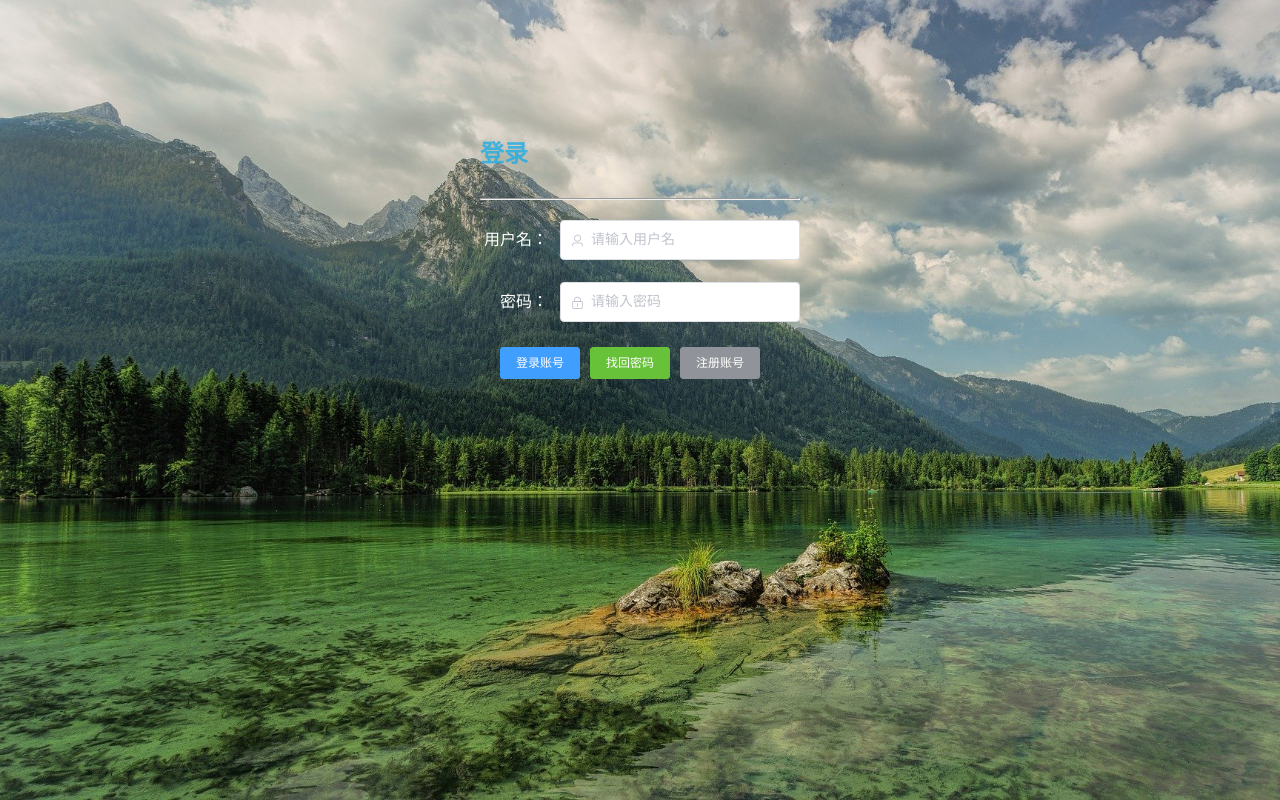
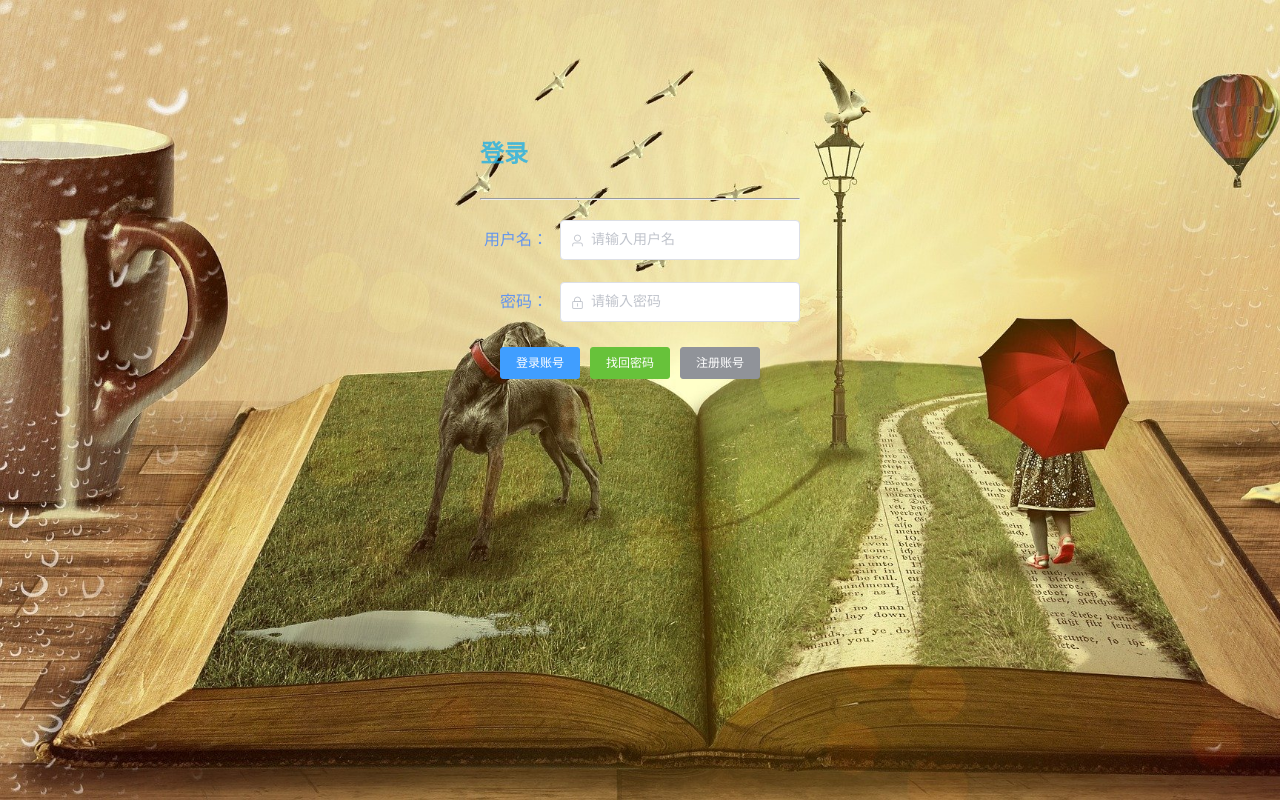
Before and after one commit to gitCauchy/cauchy_note, a Vue app: page /login in a window 1280 px wide. Built offline with nearby package versions, Linux system fonts and the light colour scheme.

Commit message:
change background

```diff
--- a/src/assets/css/base.css
+++ b/src/assets/css/base.css
@@ -8,16 +8,16 @@
 
 .form_username .el-form-item__label {
   font-size: 16px;
-  color: white;
+  color: cornflowerblue;
 }
 
 .form_password .el-form-item__label {
   font-size: 16px;
-  color: white;
+  color: cornflowerblue;
 }
 
 .form_email .el-form-item__label {
-  color: white;
+  color: cornflowerblue;
   font-size: 16px;
 }
 
--- a/src/components/CommonAside.vue
+++ b/src/components/CommonAside.vue
@@ -8,8 +8,8 @@
     text-color="#fff"
     active-text-color="#ffd04b"
   >
-    <h3 v-show="!isCollapse" style="color:#fff;text-align:center;">Adversarial Attack</h3>
-    <h3 v-show="isCollapse" style="color:#fff;text-align:center;">后台</h3>
+    <h3 v-show="!isCollapse" style="color:#fff;text-align:center;">Cauchy Note</h3>
+    <h3 v-show="isCollapse" style="color:#fff;text-align:center;">主页</h3>
 
     <el-menu-item :index="item.path" v-for="item in noChildren" :key="item.path" @click="clickMenu(item)">
       <i :class="item.icon"></i>
```
Also changed, not shown: src/assets/img/login_background.jpg.
